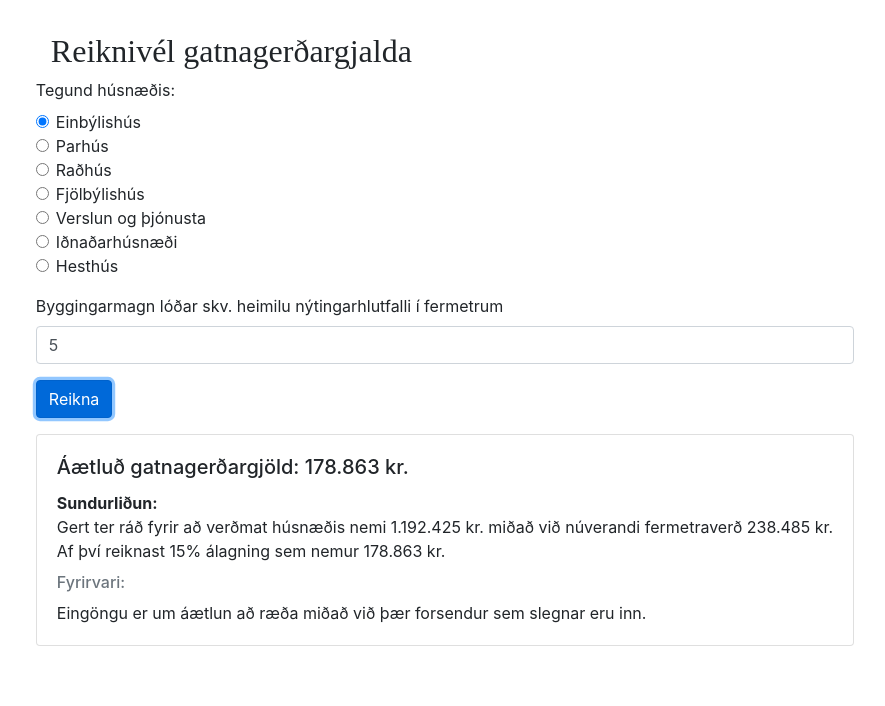
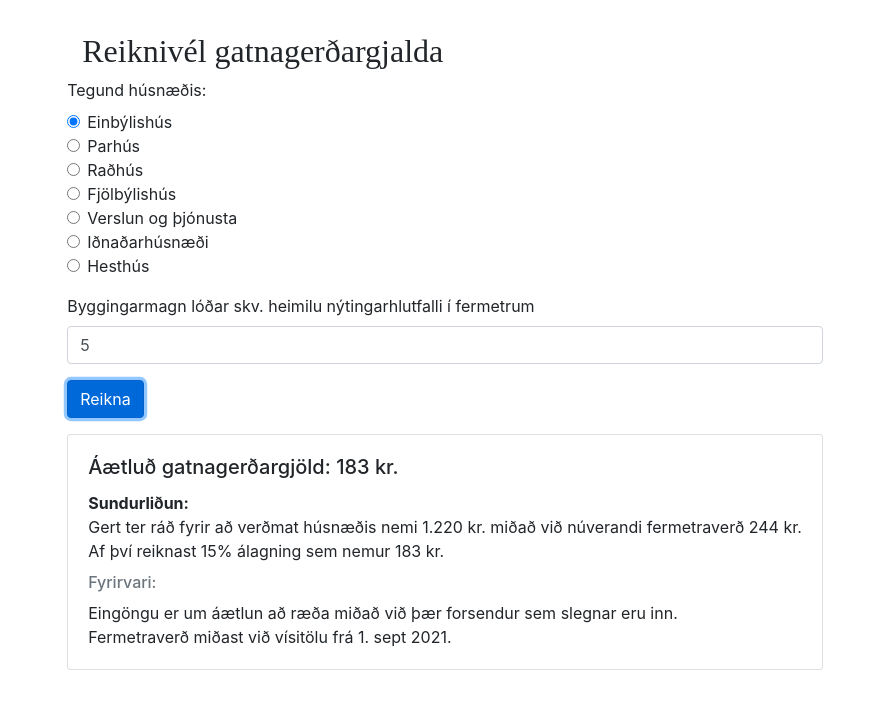
Before and after one commit to arborgwebadmin/arborg_app, a Next.js app: page /calc/lodagjold in a window 1280 px wide. Both pictures are taken after typing "5" into the empty fields and a click on the input "Reikna". Shown: the top 706 px of the page, without its empty margins (195-1080 px from the left). Built offline with nearby package versions, Linux system fonts and the light colour scheme.

Commit message:
uppfærð vísitöluverð á gatnagerðargjöldum

```diff
--- a/pages/calc/lodagjold.js
+++ b/pages/calc/lodagjold.js
@@ -18,14 +18,15 @@ const idsMap = {
 }
 
 const calcMap = {
-    PER_SQ_METER: 238485,
+    PER_SQ_METER: 244.079,
     EINBYLI: 0.15,
     PAR: 0.13,
     RAD: 0.13,
     FJOLBYLI: 0.11,
     VERSLUN: 0.10,
     IDNADUR: 0.10,
-    HESTHUS: 0.10
+    HESTHUS: 0.10,
+    VISITOLU_TXT : '1. sept 2021'
 }
 
 class Lodagjold extends React.Component {
@@ -100,7 +101,10 @@ class Lodagjold extends React.Component {
                                         Af því reiknast {this.state.percentage}% álagning sem nemur {currencyFormat(this.state.tGatnagerd)}
                                     </p>
                                     <h6 className="card-subtitle mb-2 text-muted">Fyrirvari: </h6>
-									<p className="card-text">Eingöngu er um áætlun að ræða miðað við þær forsendur sem slegnar eru inn.</p>
+									<p className="card-text">
+                                        Eingöngu er um áætlun að ræða miðað við þær forsendur sem slegnar eru inn.<br></br>
+                                        Fermetraverð miðast við vísitölu frá {calcMap.VISITOLU_TXT}.
+                                    </p>
                                 </div>
                             </div>
                         </div>
```
